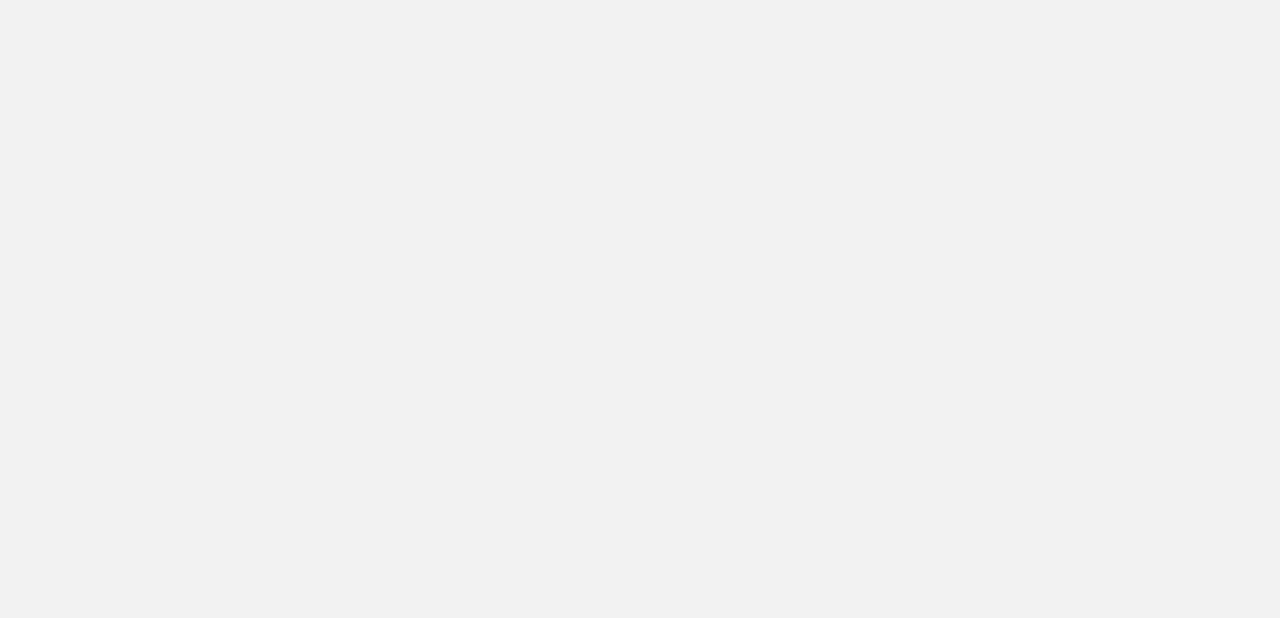
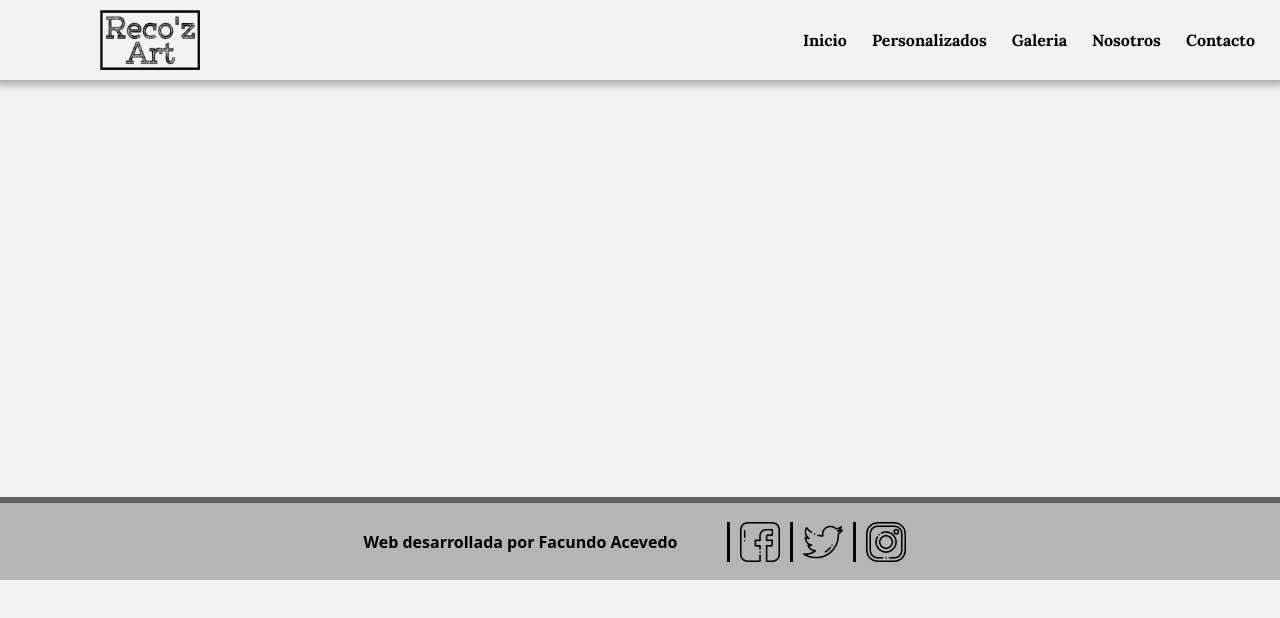
Before and after one commit to facuacevedo/recoz-art, a website: page nosotros.html in a window 1280 px wide. Drawn offline with nearby package versions, Linux system fonts and the light colour scheme.

Commit message:
Detalles

```diff
--- a/nosotros.html
+++ b/nosotros.html
@@ -4,10 +4,43 @@
     <meta charset="UTF-8">
     <meta http-equiv="X-UA-Compatible" content="IE=edge">
     <meta name="viewport" content="width=device-width, initial-scale=1.0">
-    <title>Document</title>
+    <meta name="keyword" content="arte, artesanias, regalos, cuadros, pinturas, manualidades, diseño grafico, digital">
+    <meta name="description" content="Precursores en la industria artistica del país. Tienda online de retratos digitales, cuadros, artesanias y más. En Reco'z Art no solo podes regalar arte, también amor.">
+    <link href="https://cdn.jsdelivr.net/npm/bootstrap@5.0.0-beta1/dist/css/bootstrap.min.css" rel="stylesheet" integrity="sha384-giJF6kkoqNQ00vy+HMDP7azOuL0xtbfIcaT9wjKHr8RbDVddVHyTfAAsrekwKmP1" crossorigin="anonymous">
+    <link rel="preconnect" href="https://fonts.gstatic.com">
+    <link href="https://fonts.googleapis.com/css2?family=Lora:wght@700&display=swap" rel="stylesheet">
+    <link href="https://fonts.googleapis.com/css2?family=Abril+Fatface&display=swap" rel="stylesheet">
     <link rel="stylesheet" href="css/style.css">
+    <title>Reco'z Art | Nosotros</title>
 </head>
 <body>
+    <!-- HEADER -->
+    <header class="cabecera cabecera_nosotros">
+        <div class="cabecera__comp">
+            <a href="index.html"><img src="img/logo.png" alt=""></a>
+            <a href="#menu"><img src="img/menu.png" class="icon open" alt="abrir menu"></a>
+            <nav id="menu" class="cabecera__lista">
+                <a href="#"><img src="img/close.png" class="icon close" alt="cerrar menu"></a>
+                <ul class="cabecera__lista__ul">
+                    <li><a href="index.html">Inicio</a></li>
+                    <li><a href="personalizados.html">Personalizados</a></li>
+                    <li><a href="galeria.html">Galeria</a></li>
+                    <li><a href="nosotros.html">Nosotros</a></li>
+                    <li><a href="contacto.html">Contacto</a></li>
+                </ul>
+            </nav>
+        </div>
+    </header>
+    <!-- SECTION -->
 
+    <!-- FOOTER -->
+    <footer>
+        <p>Web desarrollada por Facundo Acevedo</p>
+        <div class="redes_footer">
+            <a href="https://facebook.com" target="_blank"><img src="img/facebook.png" alt="logo facebook"></a>
+            <a href="https://twitter.com/cafe_w_leche" target="_blank"><img src="img/twitter.png" alt="logo twitter"></a>
+            <a href="https://www.instagram.com/byrocio_/" target="_blank"><img src="img/instagram.png" alt="logo instagram"></a>
+        </div>
+    </footer>
 </body>
 </html>
--- a/scss/_section-galeria.scss
+++ b/scss/_section-galeria.scss
@@ -15,7 +15,7 @@
             max-width: 500px;
             max-height: 400px;
             object-fit: cover;
-            box-shadow: 0 0 10px 2px rgba(0,0,0,0.3);
+            box-shadow: 0 0 8px 0px rgba(0,0,0,0.2);
             transition: transform 1s;
             @media screen and (max-width:320px){
                 max-width: 100% ;
--- a/scss/_section-personalizados.scss
+++ b/scss/_section-personalizados.scss
@@ -13,7 +13,7 @@
     }
     .tarjetas_contenido{
         width: 400px;
-        height: 230px;
+        height: auto;
         margin: 20px;
         padding: 20px;
         background: $colorTerciario;
--- a/scss/_section-principal.scss
+++ b/scss/_section-principal.scss
@@ -4,6 +4,11 @@ section {
     margin: 5% 0;
     height: auto;
     .container_principal{
+        @media screen and (max-width:1024px){
+            display:flex ;
+            justify-content: center !important;
+
+        }
         @media screen and (max-width:768px){
             display: flex;
             justify-content: space-evenly !important;
@@ -19,6 +24,9 @@ section {
         height: auto;
         margin: 0%;
         padding: 0;
+        @media screen and (max-width:1024px) {
+            margin:10px;
+        }
         @media screen and (max-width:768px){
             display: flex;
             flex-direction: column;
```
Also changed, not shown: contacto.html (+1 -1 lines), galeria.html (+1 -1 lines), index.html (+1 -2 lines), personalizados.html (+1 -1 lines), css/style.css.
